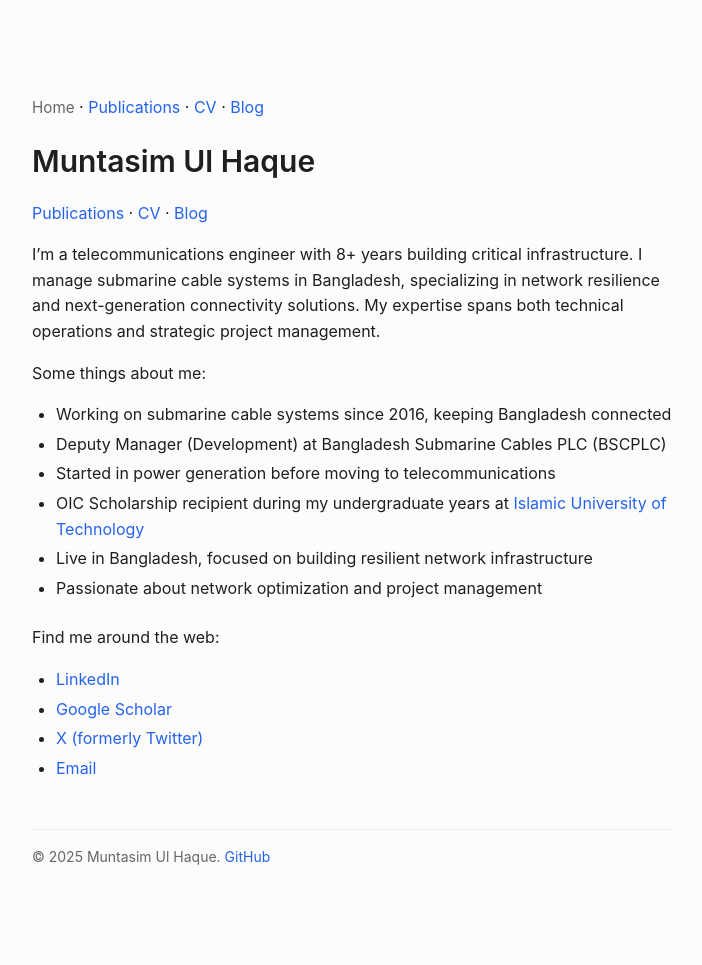
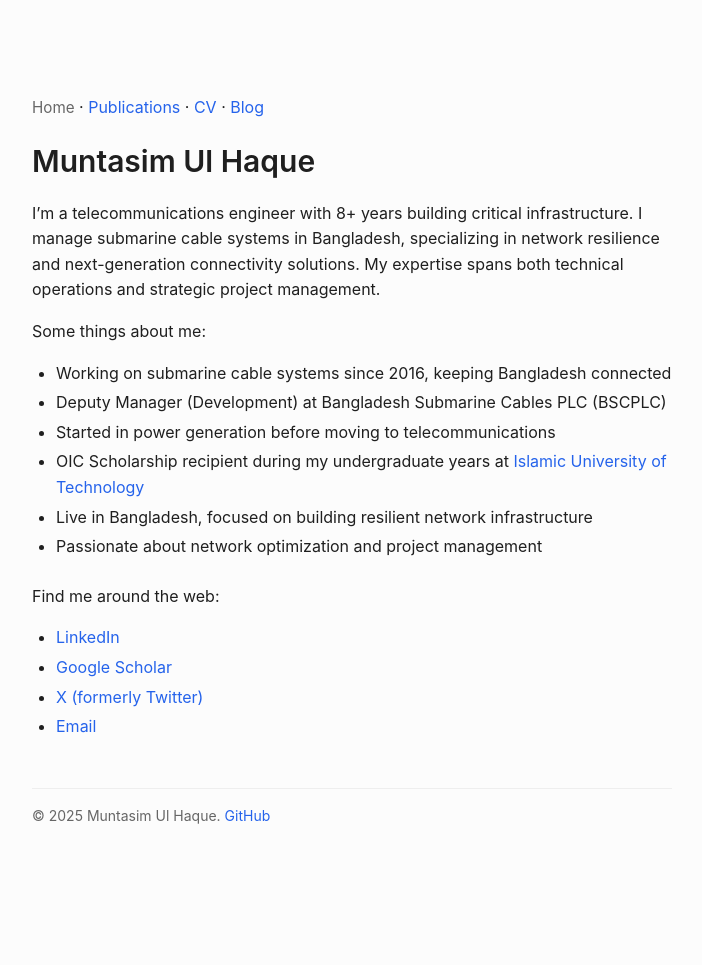
Before and after one commit to muntasimulhaque/muntasimulhaque.github.io, a Jekyll site: the page built from index.md, in a window 1280 px wide. Shown: the whole page, without its empty margins (288-990 px from the left). Built offline with Jekyll 4.4.1, drawn with Linux system fonts in a browser that asks for light colours; after the commit the page ends 923 px from its top, so only the background shows below that.

Commit message:
Update index.md

```diff
--- a/index.md
+++ b/index.md
@@ -4,8 +4,6 @@ title: Home
 ---
 
 ## Muntasim Ul Haque
-
-[Publications](/publications/) · [CV](/cv/) · [Blog](/blog/)
 
 I'm a telecommunications engineer with 8+ years building critical infrastructure. I manage submarine cable systems in Bangladesh, specializing in network resilience and next-generation connectivity solutions. My expertise spans both technical operations and strategic project management.
 
```
